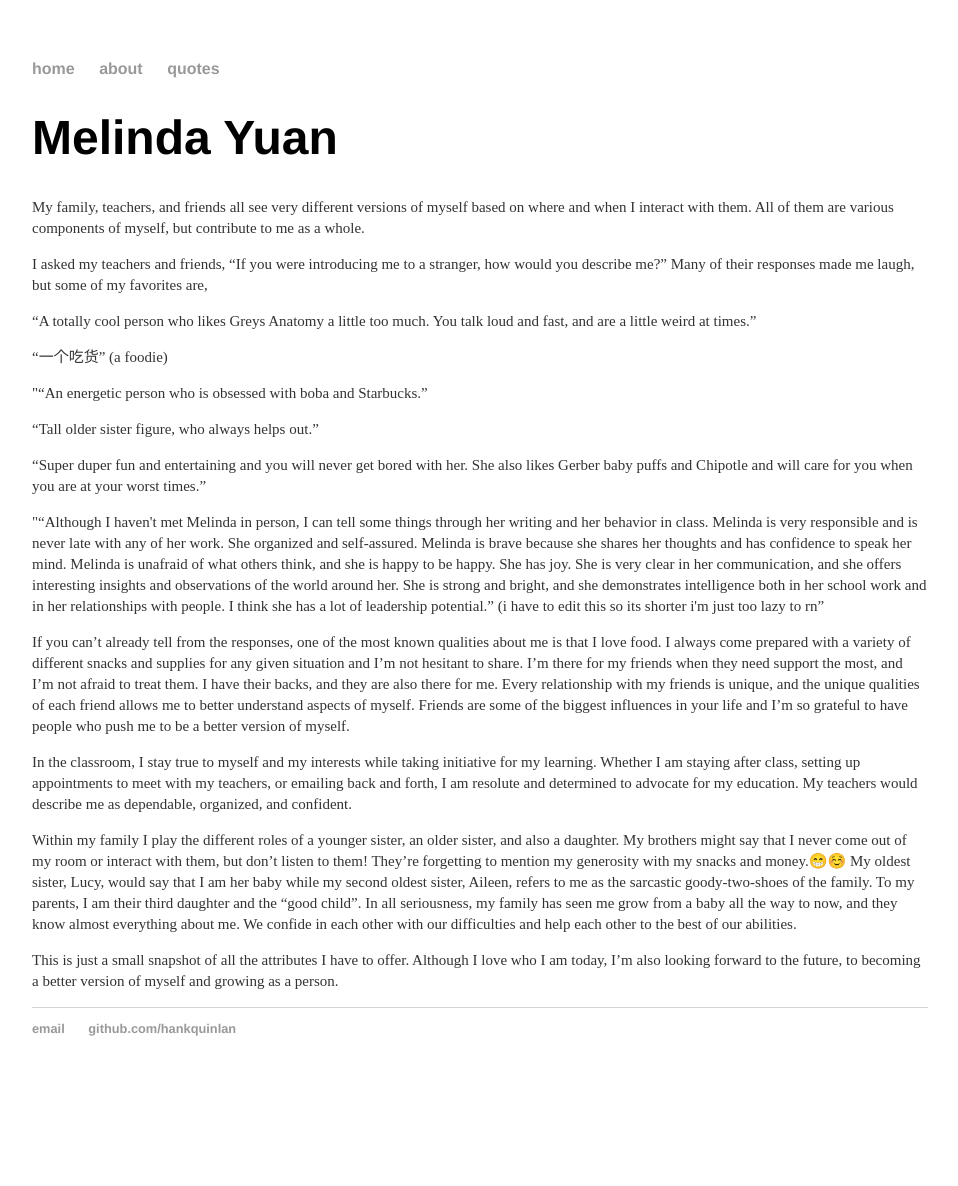
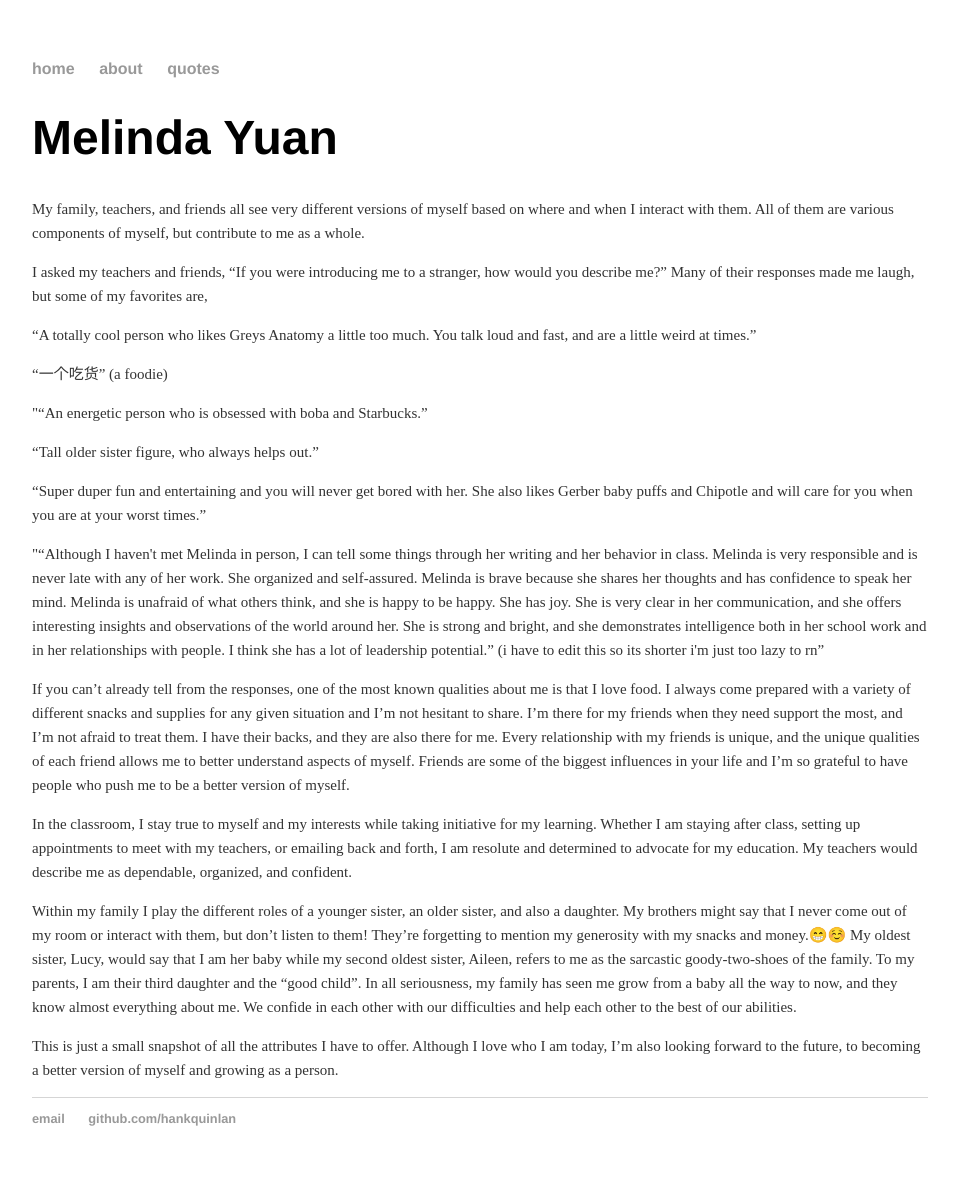
Before and after one commit to melindayyuan/melindayyuan.github.io, a Jekyll site: the page built from index.html, in a window 1280 px wide. Shown: the whole page, without its empty margins (160-1118 px from the left). Built offline with Jekyll 4.4.1, drawn with Linux system fonts in a browser that asks for light colours; before the commit the page ends 1096 px from its top, so only the background shows below that.

Commit message:
Update main.css

```diff
--- a/css/main.css
+++ b/css/main.css
@@ -25,7 +25,7 @@ h1 {
 }
 p {
     font-size: 15px;
-    line-height: 1.4em;
+    line-height: 1.6em;
     color: #333;
 }
 footer {
```
